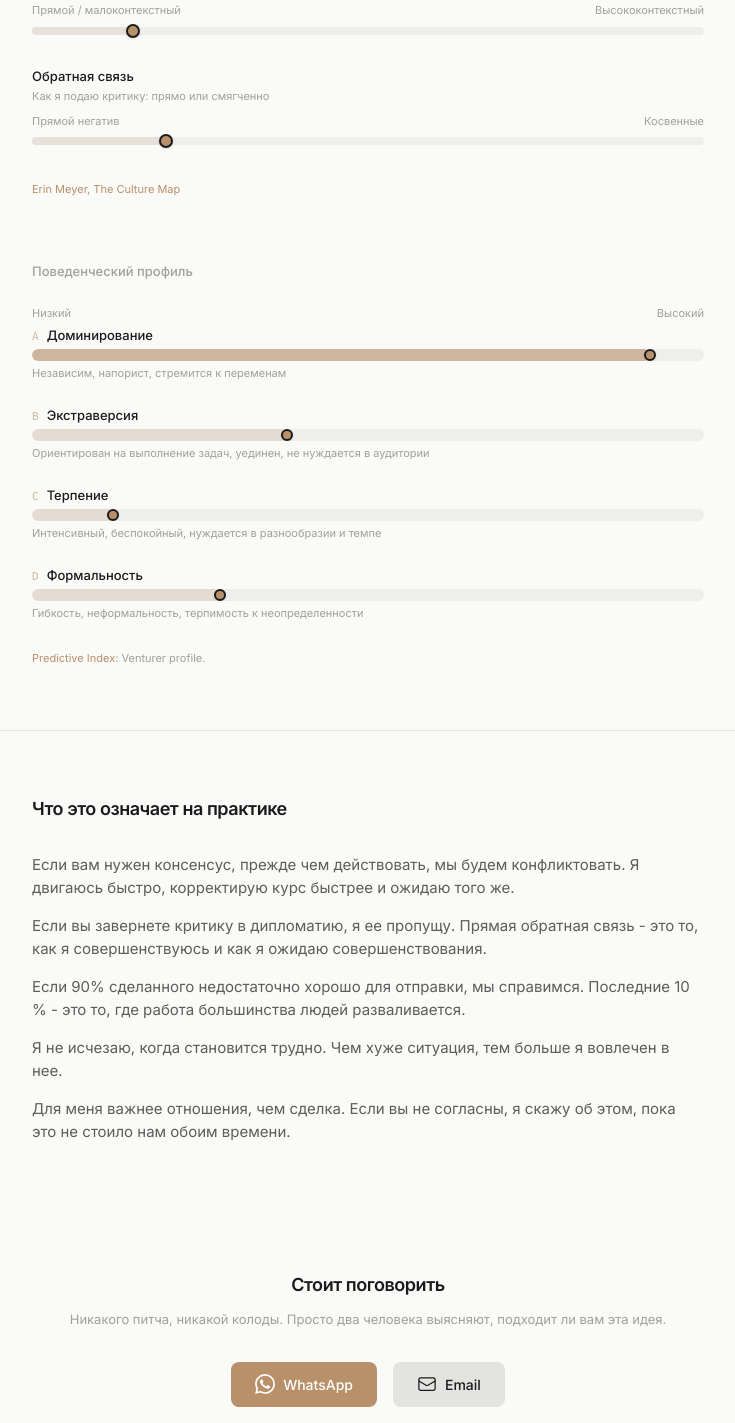
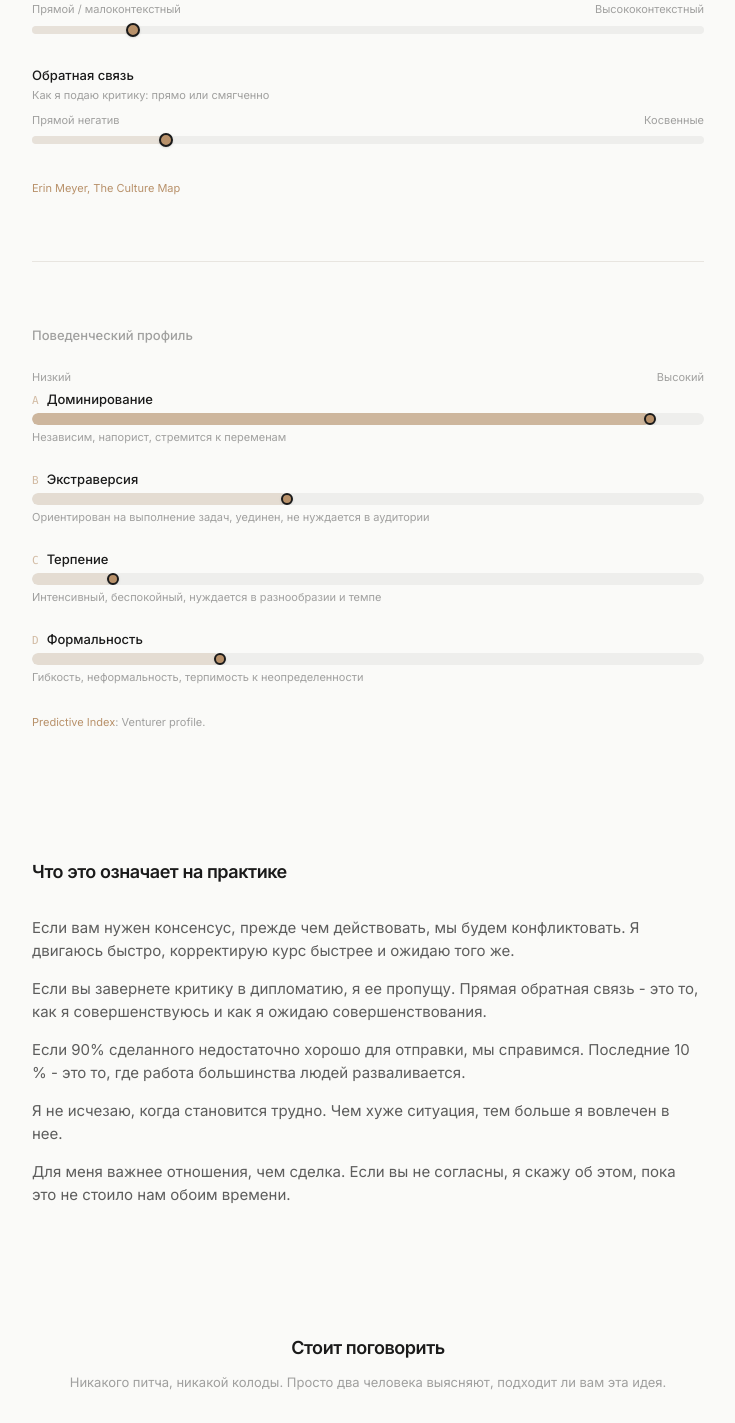
Before and after one commit to Apex-Sudo/leonfreier, a Next.js app: page /ru/alignment in a window 1280 px wide. Shown: the part 858-2281 px from the top of the page, without its empty margins (272-1007 px from the left). Built offline with nearby package versions, Linux system fonts and the light colour scheme.

Commit message:
alignment: hairline only between culture map and PI

```diff
--- a/app/[lang]/alignment/page.tsx
+++ b/app/[lang]/alignment/page.tsx
@@ -130,7 +130,7 @@ export default async function AlignmentPage({ params }: { params: Promise<{ lang
       </section>
 
       {/* ═══ How I'm Wired ═══ */}
-      <section className="px-6 py-16 border-t border-border">
+      <section className="px-6 py-16">
         <div className="max-w-2xl mx-auto">
           <h2 className="text-[18px] font-semibold tracking-tight text-foreground mb-10">
             {t.wired_title}
@@ -141,7 +141,7 @@ export default async function AlignmentPage({ params }: { params: Promise<{ lang
             <CultureMapChart t={t} />
           </div>
 
-          <div>
+          <div className="pt-16 border-t border-border">
             <h3 className="text-[13px] font-medium text-foreground/40 mb-6">{t.pi_title}</h3>
             <PIChart t={t} />
           </div>
@@ -149,7 +149,7 @@ export default async function AlignmentPage({ params }: { params: Promise<{ lang
       </section>
 
       {/* ═══ What This Means ═══ */}
-      <section className="px-6 py-16 border-t border-border">
+      <section className="px-6 py-16">
         <div className="max-w-2xl mx-auto">
           <h2 className="text-[18px] font-semibold tracking-tight text-foreground mb-8">
             {t.implications_title}
```
